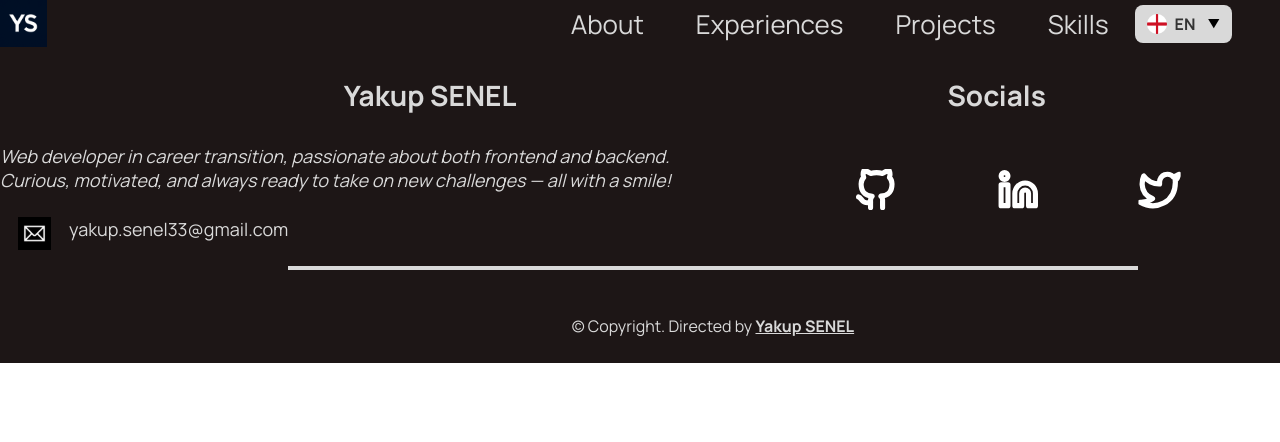
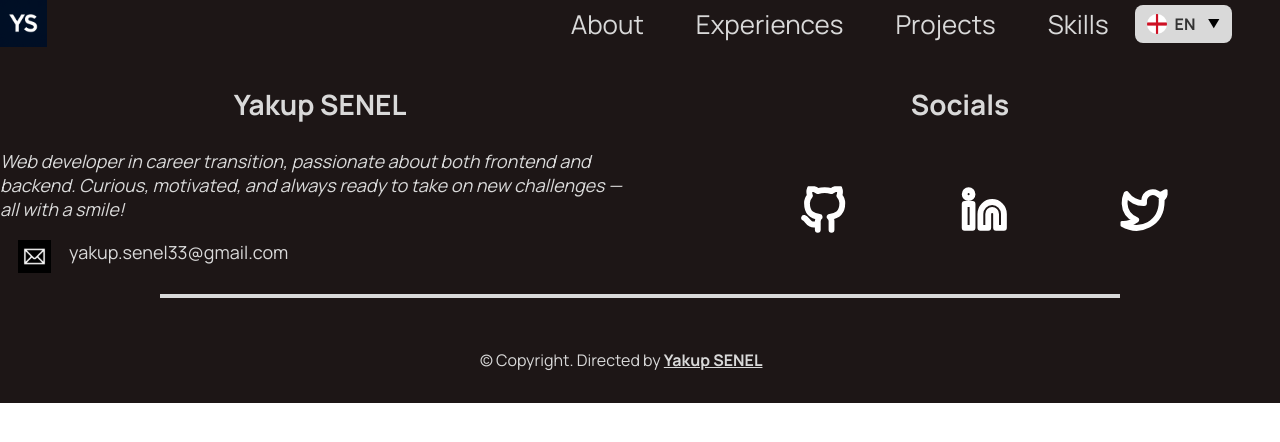
Before and after one commit to SYakup33/Portfolio, a React (Vite) app: page / in a window 1280 px wide. Shown: the top 442 px of the page. Built offline with nearby package versions, Linux system fonts and the light colour scheme.

Commit message:
fix of footer mail

```diff
--- a/src/assets/components/footer/Footer.css
+++ b/src/assets/components/footer/Footer.css
@@ -30,7 +30,7 @@ footer #citation {
 }
 
 footer #mail {
-	grid-area: 5 / 1 / 6 / 2;
+	grid-area: 5 / 1 / 6 / 4;
 	display: flex;
 	font-size: var(--footer-p-size);
 }
@@ -39,12 +39,9 @@ footer #mail img {
 	margin: 0 1em 0 1em;
 }
 
-footer #mail figcaption {
+footer #mail a {
 	height: 100%;
-	align-self: center;
-}
-
-footer #mail figcaption a {
+	align-self: flex-start;
 	color: var(--header-footer-font-color);
 }
 
--- a/src/assets/components/footer/Footer.tsx
+++ b/src/assets/components/footer/Footer.tsx
@@ -13,14 +13,12 @@ function Footer() {
 			<h3 id="name">Yakup SENEL</h3>
 			<h4 id="social">{t("footer.social")}</h4>
 			<cite id="citation">{t("footer.bio")}</cite>
-			<figure id="mail">
+			<div id="mail">
 				<a href="mailto:yakup.senel33@gmail.com">
 					<img src={mail} alt={t("alt.footerMail")} />
 				</a>
-				<figcaption>
-					<a href="mailto:yakup.senel33@gmail.com">yakup.senel33@gmail.com</a>
-				</figcaption>
-			</figure>
+				<a href="mailto:yakup.senel33@gmail.com">yakup.senel33@gmail.com</a>
+			</div>
 			<a id="github" href="https://github.com/SYakup33">
 				<img src={github} alt={t("alt.footerGithub")} />
 			</a>
```
